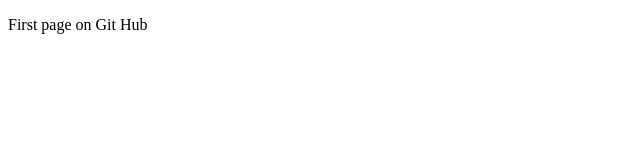
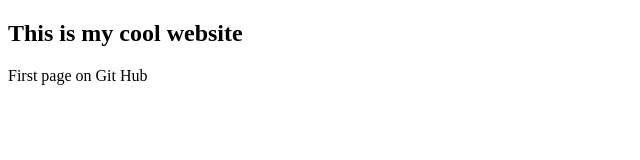
Before and after one commit to krollukasz/Learning-Git-2, a plain HTML site: page index.html in a window 1280 px wide. Shown: the whole page, without its empty margins (0-640 px from the left). Drawn offline with Linux system fonts and the light colour scheme.

Commit message:
Add jumbotron

```diff
--- a/index.html
+++ b/index.html
@@ -6,6 +6,11 @@
 	</head>
 
 	<body>
+		<section class="jumbotron">
+			<div class="slogan">
+				<h1>This is my cool website</h1>
+			</div>
+		</section>
 		<p>First page on Git Hub</p>
 	</body>
 </html>
```
